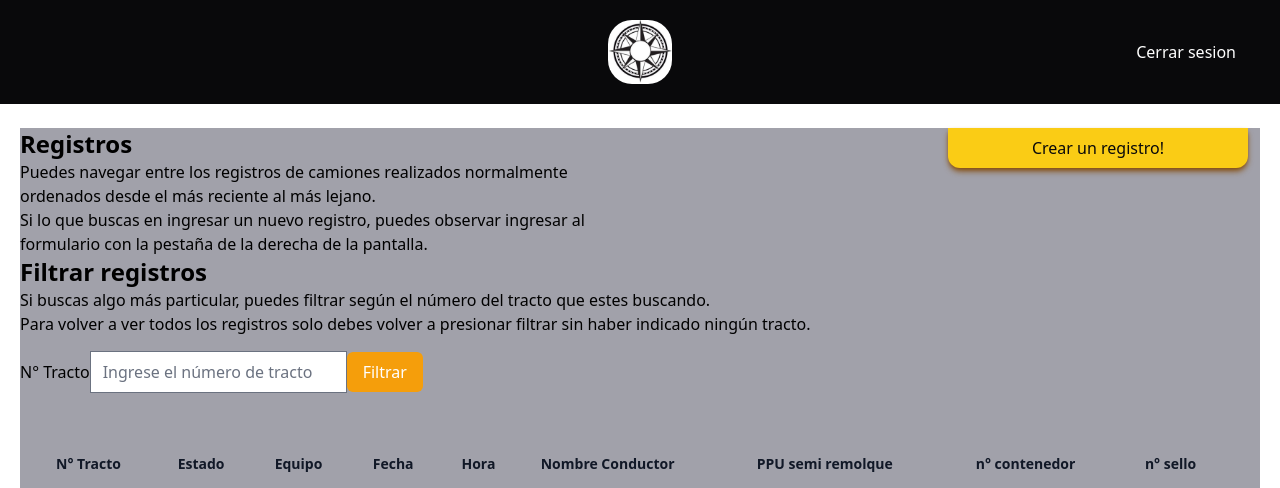
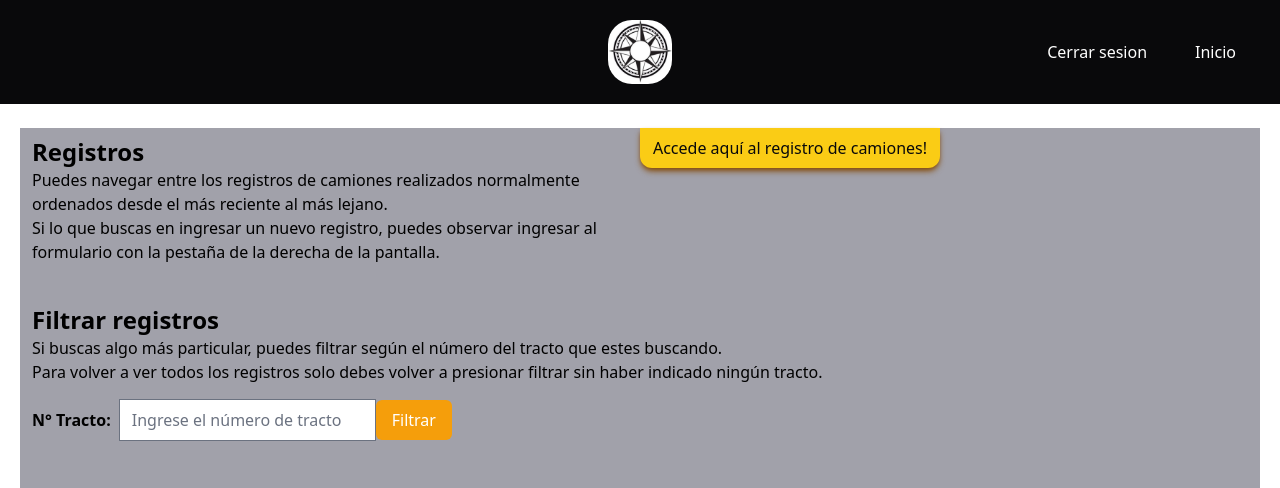
Before and after one commit to Franco-Marchese/pucara-web, a Django app: template appCentral/templates/registros.html in a window 1280 px wide. Shown: the top 488 px of the page. Run offline with Django 4.2, Linux system fonts and the light colour scheme; the template is opened without the code that fills it, so the values that code supplies are empty; some libraries are stand-ins or nearby versions.

Commit message:
arreglo de html, integrar inicio

```diff
--- a/appCentral/templates/central-base.html
+++ b/appCentral/templates/central-base.html
@@ -19,17 +19,16 @@
     </div>
     <!--Logo de Pucara-->
     <div>
-        <img
-        alt="logo"
-        src="{% static 'img\logo.jpg' %}"
-        class="h-16 w-16 mx-auto rounded-3xl"
-        />
+        <img alt="logo" src=" {% static 'img\logo.jpg' %}" class="h-16 w-16 mx-auto rounded-3xl"/>
     </div>
     <!--Para cerrar sesión activa-->
     <div class="flex justify-end items-center">
         <a
         href="{% url 'egreso' %}"
         class="text-white mx-6"> Cerrar sesion </a>
+        <a
+          href="{% url 'registros' %}"
+          class="text-white mx-6"> Inicio </a>
     </div>
   </nav>
   <body>
--- a/appCentral/templates/registros.html
+++ b/appCentral/templates/registros.html
@@ -6,9 +6,9 @@
     <div class="mx-5 py-6 h-screen">
       <div class="bg-zinc-400 h-2/3">
         <!--Introducción-->
-        <div class="grid grid-cols-2">
-          <div>
-            <h3 class="text-2xl font-semibold"> Registros </h3>
+        <div class="grid grid-cols-2 px-3">
+          <div class="py-2">
+            <h3 class="text-2xl font-bold"> Registros </h3>
             <p>
               Puedes navegar entre los registros de camiones realizados normalmente ordenados desde el más reciente al más lejano.
             </p>
@@ -16,45 +16,37 @@
               Si lo que buscas en ingresar un nuevo registro, puedes observar ingresar al formulario con la pestaña de la derecha de la pantalla.
             </p>
           </div>
-          <div class=" grid grid-cols-2 gap-2 mr-3 max-h-7">
+          <div class="grid grid-cols-2 gap-2 max-h-7">
             {% if usuario.es_admin == "1" %}
-            <p
-            class="col-start-1 bg-yellow-400 py-2 text-center text-zinc-950 font-medium rounded-b-xl shadow-yellow-800 shadow-md hover:shadow-yellow-600 hover:shadow-lg">
-              <a href="{% url "registrar" %}">
+            <p class="col-span-2 md:col-span-1 bg-yellow-400 py-2 text-center text-zinc-950 font-medium rounded-b-xl shadow-yellow-800 shadow-md hover:shadow-yellow-600 hover:shadow-lg">
+              <a href="{% url "usuarios" %}">
                 Accede aquí al control de usuarios!
               </a>
             </p>
             {% endif %}
-            <p
-            class="col-start-2 bg-yellow-400 py-2 text-center text-zinc-950 font-medium rounded-b-xl shadow-yellow-800 shadow-md hover:shadow-yellow-600 hover:shadow-lg">
+            <p class="col-span-2 md:col-span-1 bg-yellow-400 py-2 text-center text-zinc-950 font-medium rounded-b-xl shadow-yellow-800 shadow-md hover:shadow-yellow-600 hover:shadow-lg">
               <a href="{% url 'nuevoRegistro' %}">
-                Crear un registro!
+                Accede aquí al registro de camiones!
               </a>
             </p>
           </div>
         </div>
         <!--Filtro de registros-->
-        <div>
-            <h3 class="text-2xl font-semibold"> Filtrar registros </h3>
+        <div class="px-3">
+            <h3 class="text-2xl font-bold mt-8"> Filtrar registros </h3>
               <p>
                 Si buscas algo más particular, puedes filtrar según el número del tracto que estes buscando.
               </p>
               <p>
                 Para volver a ver todos los registros solo debes volver a presionar filtrar sin haber indicado ningún tracto.
               </p>
-            <form
-            action="."
-            method="POST"
-            class="flex items-center">
+              <form action="." method="POST" class="flex items-center">
                 {% csrf_token %}
-              <label for="tracto">N° Tracto</label>
-              <input
-                type="text"
-                name="tracto"
-                placeholder="Ingrese el número de tracto"
-                maxlength="4"
+                <label for="tracto" class="mr-2 font-semibold">N° Tracto:</label>
+                <input type="text" name="tracto" placeholder="Ingrese el número de tracto"maxlength="4"
                 >
-              {% comment %} <div class="col-start-2 grid my-2">
+                {% comment %}
+                <div class="ml-4 my-2"> <!-- Agregamos una clase de margen a la izquierda -->
                   <label for="todo">Volver a mostrar todo</label>
                   <input
                     type="checkbox"
@@ -62,22 +54,24 @@
                     value="1"
                     id="todo"
                   >
-              </div> {% endcomment %}
-              {% comment %} <div class="col-start-2 grid my-2">
+                </div>
+                {% endcomment %}
+                {% comment %}
+                <div class="ml-4 my-2"> <!-- Agregamos una clase de margen a la izquierda -->
                   <label for="hora">Hora</label>
                   <input
                     type="datetime-local"
                     name="fecha"
                     value=""
                   >
-              </div> {% endcomment %}
+                </div>
+                {% endcomment %}
 
-              <button
-              class="bg-amber-500 text-white px-4 py-2 rounded-md my-4"
-              type="submit">
+                <button class="bg-amber-500 text-white px-4 py-2 rounded-md my-4" type="submit">
                   Filtrar
                 </button>
               </form>
+
         </div>
         <!--Tabla de los registros-->
         <div class="bg-zinc-400 h-3/4 text-center py-4 px-6 overflow-scroll">
--- a/appUsuarios/templates/usuario-base.html
+++ b/appUsuarios/templates/usuario-base.html
@@ -25,6 +25,9 @@
       <div class="flex justify-end items-center">
           <a
           href="{% url 'egreso' %}" class="text-white mx-6"> Cerrar sesion </a>
+          <a
+          href="{% url 'registros' %}"
+          class="text-white mx-6"> Inicio </a>
       </div>
     </nav>
 </header>
@@ -42,6 +45,7 @@
             <!-- Dashboard usuarios -->
             {% block usuarios %}
             {% endblock %}
+
     </div>
   </body>
   <footer class="bg-zinc-950  p-5 bottom-0">
--- a/appUsuarios/views.py
+++ b/appUsuarios/views.py
@@ -91,4 +91,4 @@
         idSeleccionado = Usuario.objects.get(id=id)
         # Elimina al usuario encontrado.
         idSeleccionado.delete()
-        return redirect("usuarios")
+        return redirect('usuarios')
--- a/theme/static/css/dist/styles.css
+++ b/theme/static/css/dist/styles.css
@@ -778,16 +778,44 @@
   bottom: 0px;
 }
 
+.left-auto {
+  left: auto;
+}
+
+.right-4 {
+  right: 1rem;
+}
+
+.top-4 {
+  top: 1rem;
+}
+
+.right-6 {
+  right: 1.5rem;
+}
+
+.top-6 {
+  top: 1.5rem;
+}
+
 .col-span-4 {
   grid-column: span 4 / span 4;
 }
 
+.col-span-2 {
+  grid-column: span 2 / span 2;
+}
+
 .col-start-1 {
   grid-column-start: 1;
 }
 
 .col-start-2 {
   grid-column-start: 2;
+}
+
+.col-start-3 {
+  grid-column-start: 3;
 }
 
 .mx-5 {
@@ -869,10 +897,38 @@
   margin-top: 2rem;
 }
 
+.mr-4 {
+  margin-right: 1rem;
+}
+
+.ml-4 {
+  margin-left: 1rem;
+}
+
+.mr-2 {
+  margin-right: 0.5rem;
+}
+
+.mt-0 {
+  margin-top: 0px;
+}
+
+.mb-8 {
+  margin-bottom: 2rem;
+}
+
+.ml-auto {
+  margin-left: auto;
+}
+
 .block {
   display: block;
 }
 
+.inline-block {
+  display: inline-block;
+}
+
 .flex {
   display: flex;
 }
@@ -1474,6 +1625,10 @@
 }
 
 @media (min-width: 768px) {
+  .md\:col-span-1 {
+    grid-column: span 1 / span 1;
+  }
+
   .md\:w-96 {
     width: 24rem;
   }
```
Also changed, not shown: other parts of theme/static/css/dist/styles.css (+106 -1 lines), appUsuarios/templates/usuarios.html (+12 -4 lines). Lines whose indentation alone changed are shown as unchanged.
